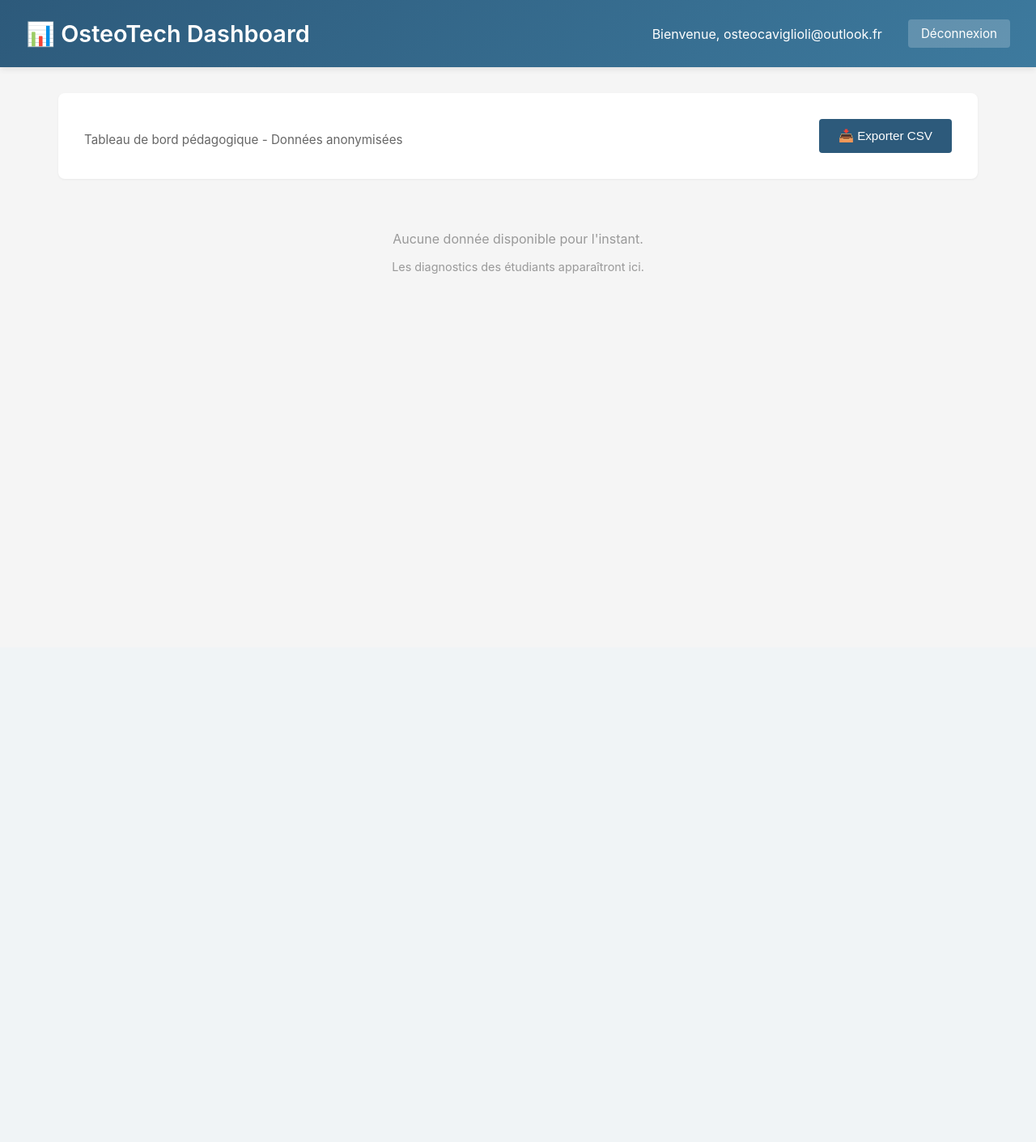
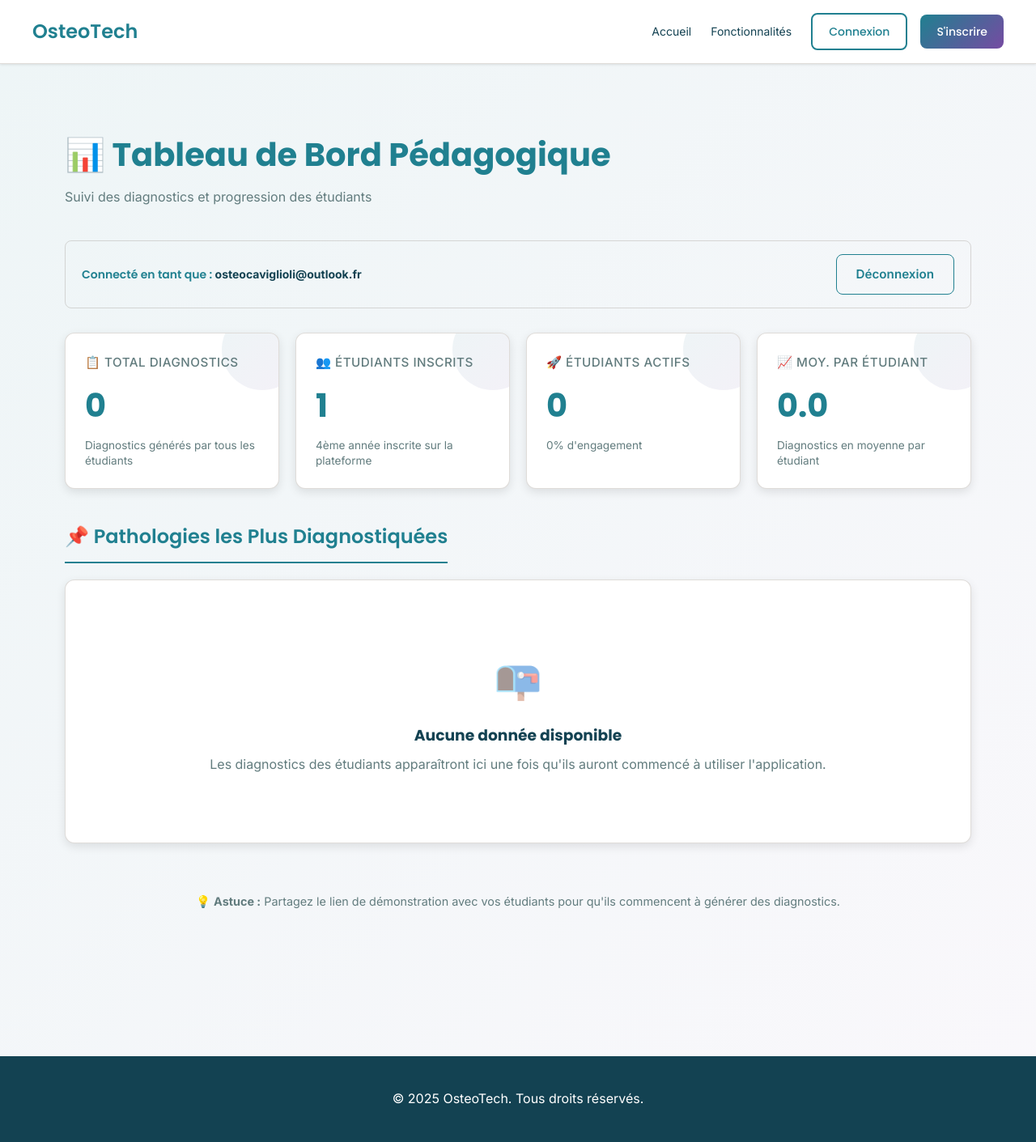
Before and after one commit to Osteo8420/Osteotech, a Flask app: page /dashboard-school in a window 1280 px wide. Shown: the whole page at 81% size. Before the commit the page ends 338 px from the top, so only its background shows below. Run offline with Flask 3, Linux system fonts and the light colour scheme; a user stored in the database is signed in; some libraries are stand-ins or nearby versions.

Commit message:
redisgn school dashboard

```diff
--- a/templates/dashboard-school.html
+++ b/templates/dashboard-school.html
@@ -1,458 +1,383 @@
-<!DOCTYPE html>
-<html lang="fr">
-<head>
-    <meta charset="UTF-8">
-    <meta name="viewport" content="width=device-width, initial-scale=1.0">
-    <title>Dashboard École - OsteoTech</title>
-    <script src="https://cdn.jsdelivr.net/npm/chart.js"></script>
+{% extends "base.html" %}
+
+{% block title %}Dashboard École - OsteoTech{% endblock %}
+
+{% block content %}
 <style>
-        * {
-            margin: 0;
-            padding: 0;
-            box-sizing: border-box;
+    .dashboard-wrapper {
+        max-width: 1400px;
+        margin: 0 auto;
+        padding: 40px 20px;
+        min-height: calc(100vh - 80px);
     }
 
-        body {
-            font-family: -apple-system, BlinkMacSystemFont, 'Segoe UI', Roboto, sans-serif;
-            background: #f5f5f5;
-            color: #333;
+    /* Header Section */
+    .dashboard-header {
+        margin-bottom: 40px;
     }
 
-        /* Navigation Bar */
-        .navbar {
-            background: linear-gradient(135deg, #2d5a7b 0%, #3d7a9e 100%);
-            color: white;
-            padding: 1.5rem 2rem;
-            box-shadow: 0 2px 8px rgba(0, 0, 0, 0.1);
-            display: flex;
-            justify-content: space-between;
-            align-items: center;
+    .dashboard-header h1 {
+        font-family: Poppins, sans-serif;
+        font-size: 2.5rem;
+        color: var(--color-primary);
+        margin-bottom: 0.5rem;
+        font-weight: 700;
     }
 
-        .navbar h1 {
-            font-size: 1.8rem;
-            font-weight: 600;
-        }
-
-        .navbar-right {
-            display: flex;
-            gap: 2rem;
-            align-items: center;
-        }
-
-        .navbar-right a {
-            color: white;
-            text-decoration: none;
-            font-size: 0.95rem;
-            transition: opacity 0.3s;
-        }
-
-        .navbar-right a:hover {
-            opacity: 0.8;
-        }
-
-        .btn-logout {
-            background: rgba(255, 255, 255, 0.2);
-            padding: 0.5rem 1rem;
-            border-radius: 4px;
-            transition: background 0.3s;
-        }
-
-        .btn-logout:hover {
-            background: rgba(255, 255, 255, 0.3);
-        }
-
-        /* Container */
-        .container {
-            max-width: 1200px;
-            margin: 0 auto;
-            padding: 2rem;
-        }
-
-        /* Header */
-        .header {
-            background: white;
-            padding: 2rem;
-            border-radius: 8px;
-            margin-bottom: 2rem;
-            box-shadow: 0 1px 3px rgba(0, 0, 0, 0.05);
-            display: flex;
-            justify-content: space-between;
-            align-items: center;
-        }
-
-        .header h2 {
-            font-size: 2rem;
-            color: #2d5a7b;
-        }
-
-        .header-subtitle {
-            color: #666;
-            font-size: 0.95rem;
-            margin-top: 0.5rem;
-        }
-
-        .btn-export {
-            background: #2d5a7b;
-            color: white;
-            padding: 0.75rem 1.5rem;
-            border: none;
-            border-radius: 4px;
-            cursor: pointer;
-            font-size: 0.95rem;
-            transition: background 0.3s;
-        }
-
-        .btn-export:hover {
-            background: #1f3d52;
+    .dashboard-header p {
+        color: var(--color-text-secondary);
+        font-size: 1rem;
     }
 
     /* Stats Grid */
     .stats-grid {
         display: grid;
         grid-template-columns: repeat(auto-fit, minmax(250px, 1fr));
-            gap: 1.5rem;
-            margin-bottom: 2rem;
+        gap: 20px;
+        margin-bottom: 40px;
     }
 
     .stat-card {
-            background: white;
-            padding: 1.5rem;
-            border-radius: 8px;
-            box-shadow: 0 1px 3px rgba(0, 0, 0, 0.05);
-            border-left: 4px solid #3d7a9e;
-            transition: transform 0.3s, box-shadow 0.3s;
+        background: var(--color-surface);
+        border-radius: 12px;
+        padding: 24px;
+        box-shadow: var(--shadow-md);
+        transition: all 0.3s ease;
+        border: 1px solid var(--color-border);
+        position: relative;
+        overflow: hidden;
     }
 
     .stat-card:hover {
-            transform: translateY(-2px);
-            box-shadow: 0 4px 8px rgba(0, 0, 0, 0.1);
+        box-shadow: var(--shadow-lg);
+        transform: translateY(-4px);
+    }
+
+    /* Decorative accent */
+    .stat-card::before {
+        content: '';
+        position: absolute;
+        top: 0;
+        right: 0;
+        width: 100px;
+        height: 100px;
+        background: linear-gradient(135deg, var(--color-primary), var(--color-secondary));
+        opacity: 0.08;
+        border-radius: 50%;
+        transform: translate(30%, -30%);
+    }
+
+    .stat-card-content {
+        position: relative;
+        z-index: 2;
     }
 
     .stat-label {
-            color: #666;
-            font-size: 0.85rem;
+        font-size: 0.95rem;
+        color: var(--color-text-secondary);
+        font-weight: 500;
+        margin-bottom: 8px;
         text-transform: uppercase;
         letter-spacing: 0.5px;
-            margin-bottom: 0.5rem;
     }
 
     .stat-value {
         font-size: 2.5rem;
+        color: var(--color-primary);
         font-weight: 700;
-            color: #2d5a7b;
+        font-family: Poppins, sans-serif;
+        margin-bottom: 8px;
     }
 
     .stat-subtext {
-            color: #999;
         font-size: 0.85rem;
-            margin-top: 0.5rem;
+        color: var(--color-text-secondary);
+        line-height: 1.4;
     }
 
-        /* Stat Card Variations */
-        .stat-card.accent-1 {
-            border-left-color: #3d7a9e;
+    /* Sections */
+    .dashboard-section {
+        margin-bottom: 40px;
     }
 
-        .stat-card.accent-2 {
-            border-left-color: #e8a87c;
+    .section-title {
+        font-family: Poppins, sans-serif;
+        font-size: 1.5rem;
+        color: var(--color-primary);
+        margin-bottom: 20px;
+        font-weight: 600;
+        border-bottom: 2px solid var(--color-primary);
+        padding-bottom: 12px;
+        display: inline-block;
     }
 
-        .stat-card.accent-3 {
-            border-left-color: #2d8b74;
+    /* Pathologies Table */
+    .pathologies-container {
+        background: var(--color-surface);
+        border-radius: 12px;
+        padding: 24px;
+        box-shadow: var(--shadow-md);
+        border: 1px solid var(--color-border);
+        overflow-x: auto;
     }
 
-        .stat-card.accent-4 {
-            border-left-color: #c97e7e;
-        }
-
-        /* Charts Section */
-        .charts-section {
-            display: grid;
-            grid-template-columns: repeat(auto-fit, minmax(500px, 1fr));
-            gap: 2rem;
-            margin-bottom: 2rem;
-        }
-
-        .chart-card {
-            background: white;
-            padding: 2rem;
-            border-radius: 8px;
-            box-shadow: 0 1px 3px rgba(0, 0, 0, 0.05);
-        }
-
-        .chart-card h3 {
-            color: #2d5a7b;
-            margin-bottom: 1.5rem;
-            font-size: 1.2rem;
-        }
-
-        .chart-container {
-            position: relative;
-            height: 300px;
-        }
-
-        /* Table */
-        .table-card {
-            background: white;
-            padding: 2rem;
-            border-radius: 8px;
-            box-shadow: 0 1px 3px rgba(0, 0, 0, 0.05);
-        }
-
-        .table-card h3 {
-            color: #2d5a7b;
-            margin-bottom: 1.5rem;
-        }
-
-        table {
+    .pathologies-table {
         width: 100%;
         border-collapse: collapse;
-        }
-
-        thead {
-            background: #f5f5f5;
-            border-bottom: 2px solid #ddd;
-        }
-
-        th {
-            padding: 1rem;
-            text-align: left;
-            font-weight: 600;
-            color: #2d5a7b;
         font-size: 0.95rem;
     }
 
-        td {
-            padding: 1rem;
-            border-bottom: 1px solid #eee;
-            color: #666;
+    .pathologies-table thead {
+        background: linear-gradient(135deg, var(--color-primary), var(--color-secondary));
+        color: white;
     }
 
-        tr:last-child td {
-            border-bottom: none;
+    .pathologies-table thead th {
+        padding: 16px;
+        text-align: left;
+        font-weight: 600;
+        letter-spacing: 0.5px;
     }
 
-        tr:hover {
-            background: #fafafa;
+    .pathologies-table tbody tr {
+        border-bottom: 1px solid var(--color-border);
+        transition: background-color 0.2s ease;
+    }
+
+    .pathologies-table tbody tr:hover {
+        background-color: rgba(var(--color-primary-rgb), 0.05);
+    }
+
+    .pathologies-table tbody td {
+        padding: 16px;
+        color: var(--color-text);
+    }
+
+    .pathologies-table tbody td:last-child {
+        color: var(--color-primary);
+        font-weight: 600;
     }
 
     .pathology-badge {
-            background: #e8f1f5;
-            color: #2d5a7b;
-            padding: 0.4rem 0.8rem;
+        display: inline-block;
+        background: rgba(var(--color-primary-rgb), 0.1);
+        color: var(--color-primary);
+        padding: 4px 12px;
         border-radius: 20px;
         font-size: 0.85rem;
         font-weight: 500;
     }
 
-        .count-badge {
-            background: #f0e8f5;
-            color: #6b3a8a;
-            padding: 0.4rem 0.8rem;
-            border-radius: 20px;
-            font-size: 0.85rem;
+    /* Empty State */
+    .empty-state {
+        text-align: center;
+        padding: 60px 20px;
+        color: var(--color-text-secondary);
+    }
+
+    .empty-state-icon {
+        font-size: 3rem;
+        margin-bottom: 16px;
+        opacity: 0.5;
+    }
+
+    .empty-state h3 {
+        font-family: Poppins, sans-serif;
+        color: var(--color-text);
+        margin-bottom: 8px;
+    }
+
+    /* Logout Button */
+    .dashboard-actions {
+        display: flex;
+        gap: 12px;
+        margin-bottom: 30px;
+    }
+
+    .btn-logout {
+        padding: 0.75rem 1.5rem;
+        background: transparent;
+        color: var(--color-primary);
+        border: 1.5px solid var(--color-primary);
+        border-radius: 8px;
+        cursor: pointer;
+        font-weight: 600;
+        transition: all 0.3s ease;
+        text-decoration: none;
+        display: inline-block;
+        font-size: 0.95rem;
+    }
+
+    .btn-logout:hover {
+        background: var(--color-primary);
+        color: white;
+        transform: translateY(-2px);
+        box-shadow: var(--shadow-md);
+    }
+
+    /* User Info */
+    .user-info {
+        display: flex;
+        align-items: center;
+        justify-content: space-between;
+        margin-bottom: 30px;
+        padding: 16px 20px;
+        background: rgba(var(--color-primary-rgb), 0.05);
+        border-radius: 8px;
+        border: 1px solid var(--color-border);
+    }
+
+    .user-greeting {
+        font-family: Poppins, sans-serif;
+        color: var(--color-primary);
         font-weight: 600;
     }
 
     /* Responsive */
     @media (max-width: 768px) {
-            .container {
-                padding: 1rem;
+        .dashboard-wrapper {
+            padding: 20px 15px;
         }
 
-            .header {
-                flex-direction: column;
-                align-items: flex-start;
-                gap: 1rem;
+        .dashboard-header h1 {
+            font-size: 1.75rem;
         }
 
         .stats-grid {
             grid-template-columns: 1fr;
+            gap: 16px;
         }
 
-            .charts-section {
-                grid-template-columns: 1fr;
+        .stat-value {
+            font-size: 2rem;
         }
 
-            .navbar {
-                flex-direction: column;
-                gap: 1rem;
-                text-align: center;
+        .section-title {
+            font-size: 1.25rem;
         }
 
-            .navbar-right {
-                flex-direction: column;
-                gap: 1rem;
+        .pathologies-table {
+            font-size: 0.85rem;
+        }
+
+        .pathologies-table thead th,
+        .pathologies-table tbody td {
+            padding: 12px;
         }
     }
+</style>
 
-        /* No Data */
-        .no-data {
-            text-align: center;
-            padding: 2rem;
-            color: #999;
-        }
+<div class="dashboard-wrapper">
+    <!-- Header -->
+    <div class="dashboard-header">
+        <h1>📊 Tableau de Bord Pédagogique</h1>
+        <p>Suivi des diagnostics et progression des étudiants</p>
+    </div>
 
-        .no-data svg {
-            width: 100px;
-            height: 100px;
-            margin-bottom: 1rem;
-            opacity: 0.5;
-        }
-    </style>
-<link rel="stylesheet" href="{{ url_for('static', filename='style.css') }}">
-</head>
-<body>
-    <!-- Navbar -->
-    <div class="navbar">
-        <h1>📊 OsteoTech Dashboard</h1>
-        <div class="navbar-right">
-            <span>Bienvenue, {{ user.email }}</span>
+    <!-- User Info & Actions -->
+    <div class="user-info">
+        <div>
+            <span class="user-greeting">Connecté en tant que : </span>
+            <strong style="color: var(--color-text);">{{ email }}</strong>
+        </div>
         <a href="/logout" class="btn-logout">Déconnexion</a>
+    </div>
+
+    <!-- Stats Section -->
+    <div class="dashboard-section">
+        <div class="stats-grid">
+            <!-- Total Diagnostics -->
+            <div class="stat-card">
+                <div class="stat-card-content">
+                    <div class="stat-label">📋 Total Diagnostics</div>
+                    <div class="stat-value">{{ stats.total_diagnostics }}</div>
+                    <div class="stat-subtext">Diagnostics générés par tous les étudiants</div>
                 </div>
             </div>
 
-    <!-- Main Content -->
-    <div class="container">
-        <!-- Header with Export -->
-        <div class="header">
-            <div>
-                <h2>{{ stats.school_name }}</h2>
-                <p class="header-subtitle">Tableau de bord pédagogique - Données anonymisées</p>
-            </div>
-            <button class="btn-export" onclick="exportCSV()">📥 Exporter CSV</button>
-        </div>
-
-        {% if stats.total_diagnostics > 0 %}
-        <!-- Stats Grid -->
-        <div class="stats-grid">
-            <div class="stat-card accent-1">
-                <div class="stat-label">Total de diagnostics</div>
-                <div class="stat-value">{{ stats.total_diagnostics }}</div>
-                <div class="stat-subtext">Tous les temps</div>
-            </div>
-
-            <div class="stat-card accent-2">
-                <div class="stat-label">Étudiants actifs</div>
-                <div class="stat-value">{{ stats.active_students }}</div>
-                <div class="stat-subtext">Ayant utilisé l'app</div>
-            </div>
-
-            <div class="stat-card accent-3">
-                <div class="stat-label">Ce mois</div>
-                <div class="stat-value">{{ stats.active_this_month }}</div>
-                <div class="stat-subtext">30 derniers jours</div>
-            </div>
-
-            <div class="stat-card accent-4">
-                <div class="stat-label">Précision moyenne</div>
-                <div class="stat-value">{{ stats.avg_confidence }}%</div>
-                <div class="stat-subtext">Confiance diagnostique</div>
+            <!-- Total Students -->
+            <div class="stat-card">
+                <div class="stat-card-content">
+                    <div class="stat-label">👥 Étudiants Inscrits</div>
+                    <div class="stat-value">{{ stats.total_students }}</div>
+                    <div class="stat-subtext">4ème année inscrite sur la plateforme</div>
                 </div>
             </div>
 
-        <!-- Charts Section -->
-        <div class="charts-section">
-            <div class="chart-card">
-                <h3>🩺 Top 5 Pathologies</h3>
-                <div class="chart-container">
-                    <canvas id="pathologyChart"></canvas>
+            <!-- Active Students -->
+            <div class="stat-card">
+                <div class="stat-card-content">
+                    <div class="stat-label">🚀 Étudiants Actifs</div>
+                    <div class="stat-value">{{ stats.total_active_users }}</div>
+                    <div class="stat-subtext">
+                        {% if stats.total_students > 0 %}
+                            {{ "%.0f"|format((stats.total_active_users / stats.total_students * 100)) }}% d'engagement
+                        {% else %}
+                            Aucun étudiant
+                        {% endif %}
                     </div>
                 </div>
             </div>
 
-        <!-- Pathologies Table -->
-        <div class="table-card">
-            <h3>Pathologies les plus diagnostiquées</h3>
-            <table>
+            <!-- Average per Student -->
+            <div class="stat-card">
+                <div class="stat-card-content">
+                    <div class="stat-label">📈 Moy. par Étudiant</div>
+                    <div class="stat-value">{{ stats.avg_diagnostics_per_student }}</div>
+                    <div class="stat-subtext">Diagnostics en moyenne par étudiant</div>
+                </div>
+            </div>
+        </div>
+    </div>
+
+    <!-- Pathologies Section -->
+    <div class="dashboard-section">
+        <h2 class="section-title">📌 Pathologies les Plus Diagnostiquées</h2>
+
+        <div class="pathologies-container">
+            {% if stats.by_pathology %}
+                <table class="pathologies-table">
                     <thead>
                         <tr>
                             <th>Pathologie</th>
-                        <th>Nombre de diagnostics</th>
-                        <th>% du total</th>
+                            <th style="text-align: center;">Diagnostics</th>
+                            <th style="text-align: right;">% du Total</th>
                         </tr>
                     </thead>
                     <tbody>
-                    {% for pathology, count in stats.top_pathologies %}
+                        {% for pathology, count in stats.by_pathology | dictsort(by='value', reverse=True) %}
                             <tr>
-                        <td><span class="pathology-badge">{{ pathology }}</span></td>
-                        <td><span class="count-badge">{{ count }}</span></td>
-                        <td>{{ "%.1f"|format((count / stats.total_diagnostics * 100)) }}%</td>
+                                <td>
+                                    <span class="pathology-badge">{{ pathology }}</span>
+                                </td>
+                                <td style="text-align: center;">{{ count }}</td>
+                                <td style="text-align: right;">
+                                    {% if stats.total_diagnostics > 0 %}
+                                        {{ "%.1f"|format((count / stats.total_diagnostics * 100)) }}%
+                                    {% else %}
+                                        0%
+                                    {% endif %}
+                                </td>
                             </tr>
                         {% endfor %}
                     </tbody>
                 </table>
-        </div>
-
             {% else %}
-        <div class="no-data">
-            <p>Aucune donnée disponible pour l'instant.</p>
-            <p style="margin-top: 1rem; font-size: 0.9rem;">Les diagnostics des étudiants apparaîtront ici.</p>
+                <div class="empty-state">
+                    <div class="empty-state-icon">📭</div>
+                    <h3>Aucune donnée disponible</h3>
+                    <p>Les diagnostics des étudiants apparaîtront ici une fois qu'ils auront commencé à utiliser l'application.</p>
                 </div>
             {% endif %}
         </div>
+    </div>
 
-    <script>
-        // Chart.js - Pathologies
-        {% if stats.top_pathologies %}
-        const ctx = document.getElementById('pathologyChart').getContext('2d');
-        const pathologyChart = new Chart(ctx, {
-            type: 'horizontalBar',
-            data: {
-                labels: [
-                    {% for pathology, count in stats.top_pathologies %}
-                    '{{ pathology }}',
-                    {% endfor %}
-                ],
-                datasets: [{
-                    label: 'Nombre de diagnostics',
-                    data: [
-                        {% for pathology, count in stats.top_pathologies %}
-                        {{ count }},
-                        {% endfor %}
-                    ],
-                    backgroundColor: [
-                        '#3d7a9e',
-                        '#e8a87c',
-                        '#2d8b74',
-                        '#c97e7e',
-                        '#7a6b9e'
-                    ],
-                    borderRadius: 4,
-                    borderSkipped: false
-                }]
-            },
-            options: {
-                indexAxis: 'y',
-                responsive: true,
-                maintainAspectRatio: false,
-                plugins: {
-                    legend: {
-                        display: false
-                    }
-                },
-                scales: {
-                    x: {
-                        beginAtZero: true,
-                        grid: {
-                            drawBorder: false
-                        }
-                    },
-                    y: {
-                        grid: {
-                            display: false
-                        }
-                    }
-                }
-            }
-        });
-        {% endif %}
+    <!-- Footer Info -->
+    <div style="margin-top: 40px; padding: 20px; background: rgba(var(--color-primary-rgb), 0.05); border-radius: 8px; text-align: center;">
+        <p style="color: var(--color-text-secondary); font-size: 0.9rem; margin: 0;">
+            💡 <strong>Astuce :</strong> Partagez le lien de démonstration avec vos étudiants pour qu'ils commencent à générer des diagnostics.
+        </p>
+    </div>
+</div>
 
-        // Export CSV
-        function exportCSV() {
-            window.location.href = '/api/school-stats/export-csv';
-        }
-    </script>
-</body>
-</html>
+{% endblock %}
```
Lines whose indentation alone changed are shown as unchanged.
